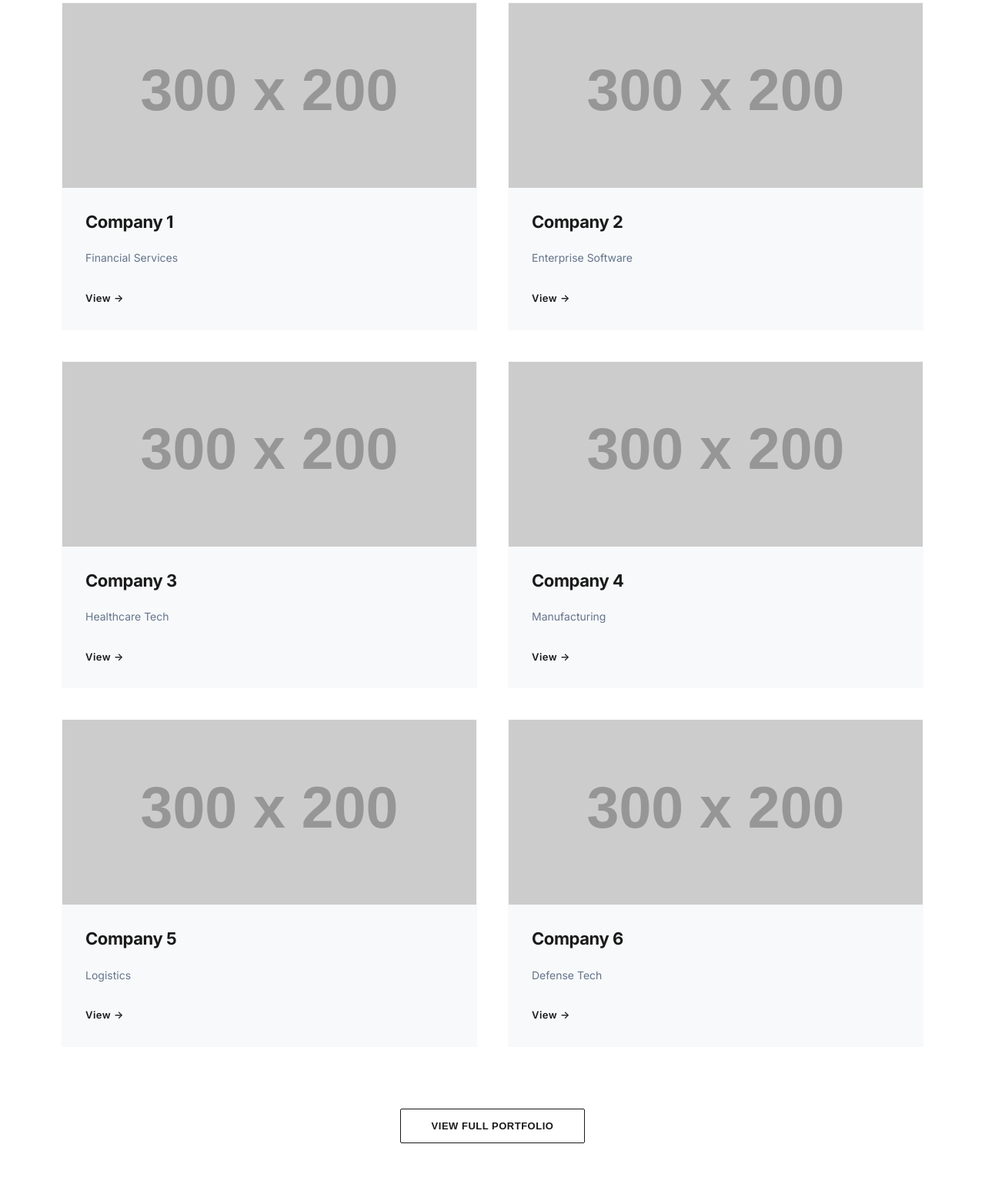
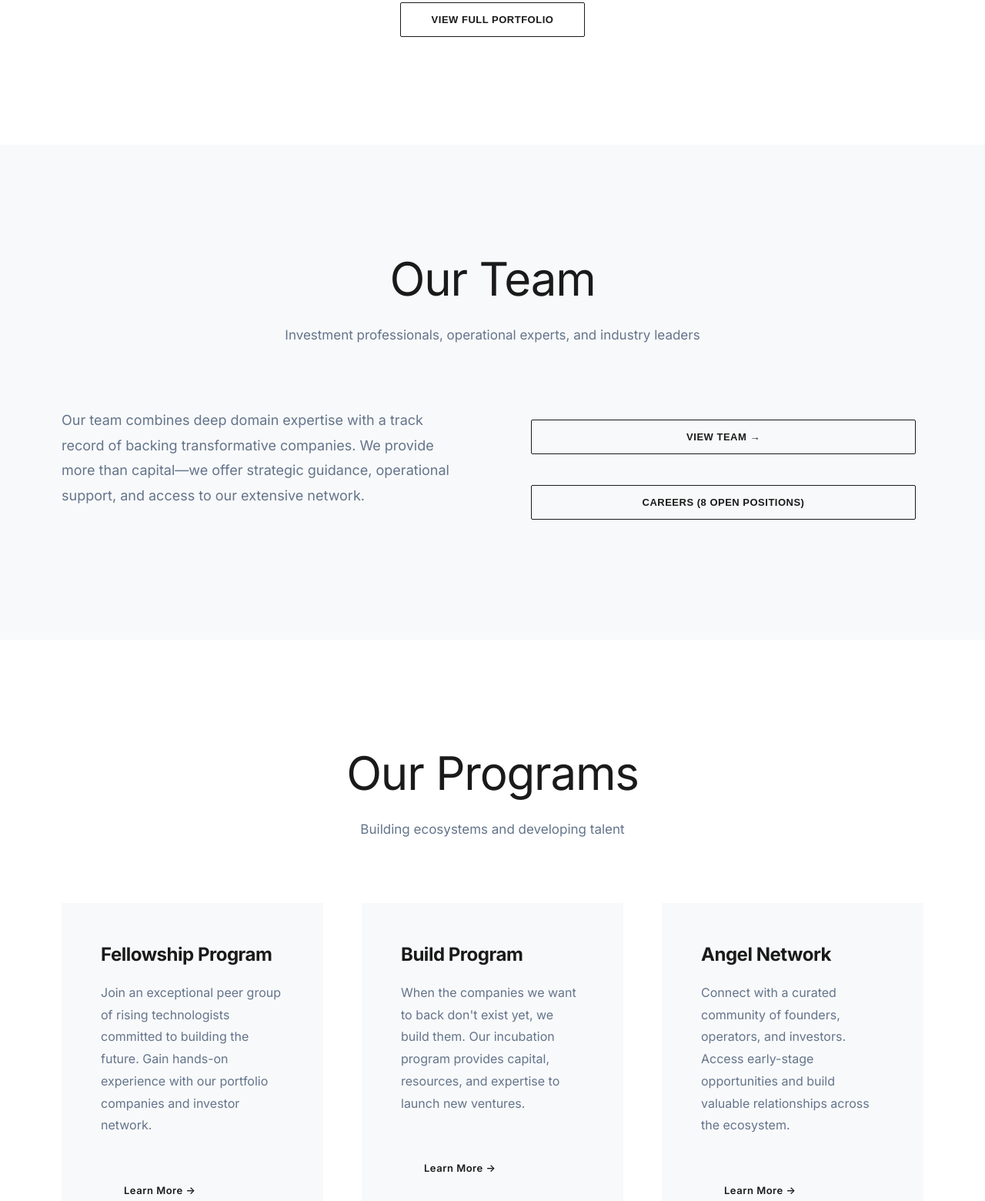
Before and after one commit to sarenixx/avp-vc-website1, a plain HTML site: page index.html in a window 1280 px wide. Shown: the part 1249-2809 px from the top of the page at 77% size. Drawn offline with nearby package versions, Linux system fonts and the light colour scheme; placeholder pictures from the web are drawn by us; a web font is replaced by a local one.

Commit message:
Remove 6 portfolio card blocks below ticker

```diff
--- a/index.html
+++ b/index.html
@@ -75,62 +75,6 @@ This file was generated automatically by the assistant as a safety copy.
         </div>
 
         <div class="container">
-            <div class="portfolio-grid">
-                <div class="portfolio-card">
-                    <div class="portfolio-image">
-                        <img src="https://via.placeholder.com/300x200/1a1a2e/00d4ff?text=Company+1" alt="Portfolio Company 1">
-                    </div>
-                    <h3>Company 1</h3>
-                    <p>Financial Services</p>
-                    <a href="#" class="view-link">View →</a>
-                </div>
-
-                <div class="portfolio-card">
-                    <div class="portfolio-image">
-                        <img src="https://via.placeholder.com/300x200/1a1a2e/00d4ff?text=Company+2" alt="Portfolio Company 2">
-                    </div>
-                    <h3>Company 2</h3>
-                    <p>Enterprise Software</p>
-                    <a href="#" class="view-link">View →</a>
-                </div>
-
-                <div class="portfolio-card">
-                    <div class="portfolio-image">
-                        <img src="https://via.placeholder.com/300x200/1a1a2e/00d4ff?text=Company+3" alt="Portfolio Company 3">
-                    </div>
-                    <h3>Company 3</h3>
-                    <p>Healthcare Tech</p>
-                    <a href="#" class="view-link">View →</a>
-                </div>
-
-                <div class="portfolio-card">
-                    <div class="portfolio-image">
-                        <img src="https://via.placeholder.com/300x200/1a1a2e/00d4ff?text=Company+4" alt="Portfolio Company 4">
-                    </div>
-                    <h3>Company 4</h3>
-                    <p>Manufacturing</p>
-                    <a href="#" class="view-link">View →</a>
-                </div>
-
-                <div class="portfolio-card">
-                    <div class="portfolio-image">
-                        <img src="https://via.placeholder.com/300x200/1a1a2e/00d4ff?text=Company+5" alt="Portfolio Company 5">
-                    </div>
-                    <h3>Company 5</h3>
-                    <p>Logistics</p>
-                    <a href="#" class="view-link">View →</a>
-                </div>
-
-                <div class="portfolio-card">
-                    <div class="portfolio-image">
-                        <img src="https://via.placeholder.com/300x200/1a1a2e/00d4ff?text=Company+6" alt="Portfolio Company 6">
-                    </div>
-                    <h3>Company 6</h3>
-                    <p>Defense Tech</p>
-                    <a href="#" class="view-link">View →</a>
-                </div>
-            </div>
-
             <button class="secondary-button">View Full Portfolio</button>
         </div>
     </section>
```
